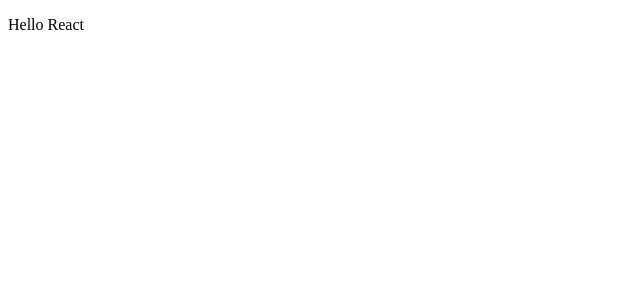
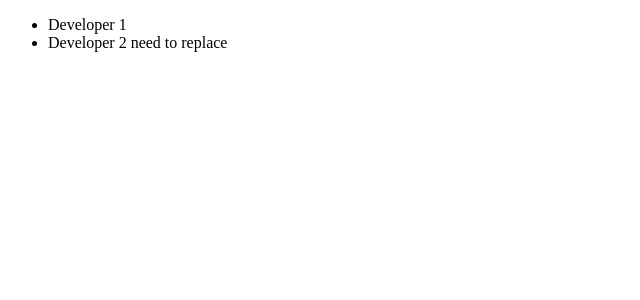
Before and after one commit to khamchenko/Summaries-client, a React app: page / in a window 1280 px wide. Shown: the top 300 px of the page, without its empty margins (0-640 px from the left). Built offline with nearby package versions, Linux system fonts and the light colour scheme; the HTML template or start-up script is replaced by a standard one.

Commit message:
lesson-17

```diff
--- a/package.json
+++ b/package.json
@@ -39,6 +39,8 @@
   "dependencies": {
     "babel-polyfill": "^6.26.0",
     "react": "^16.2.0",
-    "react-dom": "^16.2.0"
+    "react-dom": "^16.2.0",
+    "react-redux": "^5.0.6",
+    "redux": "^3.7.2"
   }
 }
--- a/src/App.js
+++ b/src/App.js
@@ -1,7 +1,20 @@
 import React, { Component } from 'react';
+import { connect } from 'react-redux';
 
-export default class App extends Component {
+class App extends Component {
   render () {
-    return <p>Hello React</p>;
+    const { developers } = this.props;
+
+    return (
+      <p>
+        <ul>
+          {
+            developers.data.map(({ name }) => <li key={name}>{name}</li>)
+          }
+        </ul>
+      </p>
+    );
   }
 }
+
+export default connect(({ developers }) => ({ developers }))(App);
--- a/src/index.js
+++ b/src/index.js
@@ -1,11 +1,15 @@
 import React from 'react';
 import { render } from 'react-dom';
+import { Provider } from 'react-redux';
+import createStore from './store/createStore';
 import App from './App';
 
 const appEl = document.querySelector('#app');
 const renderApp = Component => {
   render(
-    <Component />,
+    <Provider store={createStore()}>
+      <Component />
+    </Provider>,
     appEl,
   );
 };
--- /dev/null
+++ b/src/reducers/developers.js
@@ -0,0 +1,9 @@
+const initState = {
+  data: [{ name: 'Developer 1'}, { name: 'Developer 2 need to replace'}],
+  isLoading: false,
+  receivedAt: null,
+};
+
+export default (state = initState) => {
+  return state;
+};
--- /dev/null
+++ b/src/reducers/index.js
@@ -0,0 +1,6 @@
+import { combineReducers } from 'redux';
+import developers from './developers';
+
+export default combineReducers({
+  developers,
+});
--- /dev/null
+++ b/src/store/createStore.js
@@ -0,0 +1,18 @@
+import { createStore } from 'redux';
+import rootReducer from '../reducers';
+
+export default (initialState = {}) =>  {
+  const store = createStore(rootReducer, initialState);
+
+  if (module.hot) {
+    module.hot.accept('../reducers', () => {
+      import('../reducers').then(module => {
+        console.log(createStore(module.default).getState());
+        store.replaceReducer(module.default);
+        console.log(store.getState());
+      });
+    });
+  }
+
+  return store;
+};
```
Also changed, not shown: 1 other file (tests, documents, lock files or other folders).
